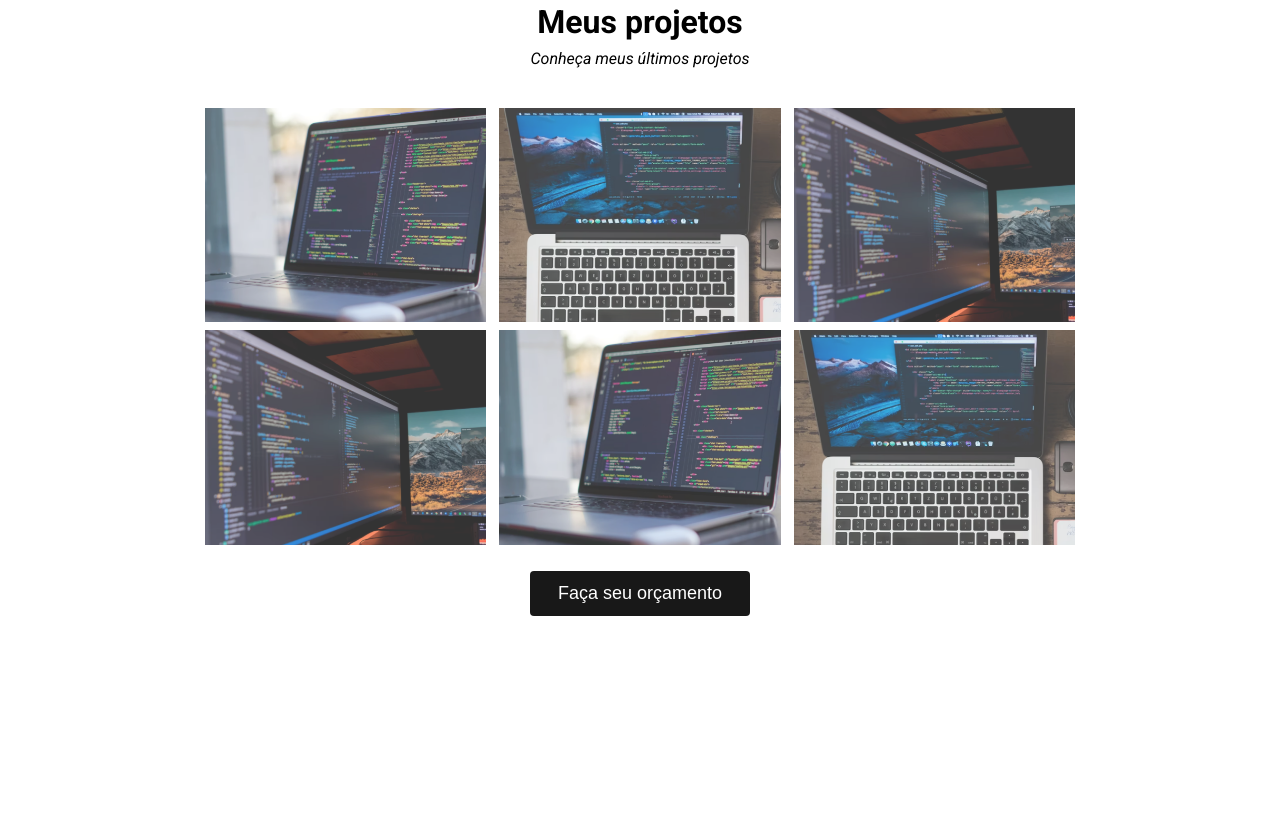
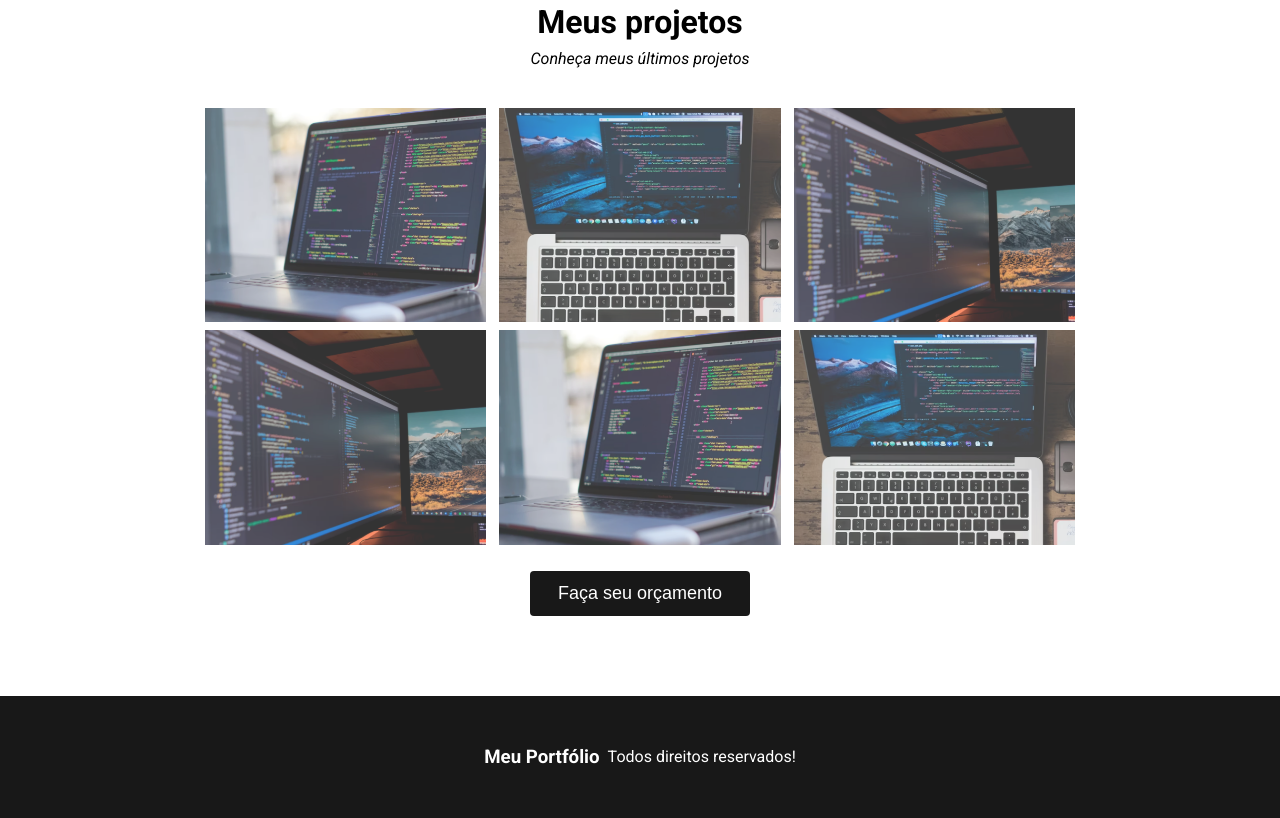
Before and after one commit to douglasrufinosilva/sp-meu-portifolio, a plain HTML site: page index.html in a window 1280 px wide. Shown: the part 1482-2300 px from the top of the page. Before the commit the page ends 2178 px from the top, so only its background shows below. Drawn offline with Linux system fonts and the light colour scheme.

Commit message:
feat: adicionar rodapé e navegação do header

```diff
--- a/index.html
+++ b/index.html
@@ -17,18 +17,18 @@
   <nav class="nav">
     <ul class="nav-list">
       <li>
-        <a href="#">Home</a>
+        <a href="#home">Home</a>
       </li>
       <li>
-        <a href="#">Sobre</a>
+        <a href="#sobre">Sobre</a>
       </li>
       <li>
-        <a href="#">Projetos</a>
+        <a href="#projetos">Projetos</a>
       </li>
     </ul>
   </nav>
 
-  <section class="main">
+  <section id="home" class="main">
     <div>
       <h1>Olá,<br>Seja bem vindo</h1>
       <p>Crie soluções para seu negócio!</p>
@@ -38,7 +38,7 @@
     </div>
   </section>
 
-  <section class="about">
+  <section id="sobre" class="about">
     <div>
       <h2>Sobre</h2>
       <p>Lorem ipsum dolor sit amet, consectetur adipisicing elit. Numquam doloremque praesentium cumque ducimus, id
@@ -53,7 +53,7 @@
     <img src="images/foto-pc.png" alt="Foto programando">
   </section>
 
-  <section class="projects">
+  <section id="projetos" class="projects">
     <h2>Meus projetos</h2>
     <p>Conheça meus últimos projetos</p>
 
@@ -73,6 +73,13 @@
       Faça seu orçamento
     </button>
   </section>
+
+  <footer>
+    <h3>
+      <a href="#">Meu Portfólio</a>
+    </h3>
+    <p>Todos direitos reservados!</p>
+  </footer>
 </body>
 
 </html>
--- a/style.css
+++ b/style.css
@@ -7,6 +7,10 @@
 
 body {
   font-family: 'Roboto', sans-serif;
+}
+
+html {
+  scroll-behavior: smooth;
 }
 
 /* Início Header */
@@ -162,3 +166,24 @@ body {
   margin-top: 18px;
   cursor: pointer;
 }
+
+footer {
+  width: 100%;
+  background-color: #181818;
+  padding: 50px 0;
+
+  display: flex;
+  align-items: center;
+  justify-content: center;
+
+  color: #fff;
+}
+
+footer a {
+  text-decoration: none;
+  color: #fff;
+}
+
+footer p {
+  margin-left: 8px;
+}
```
